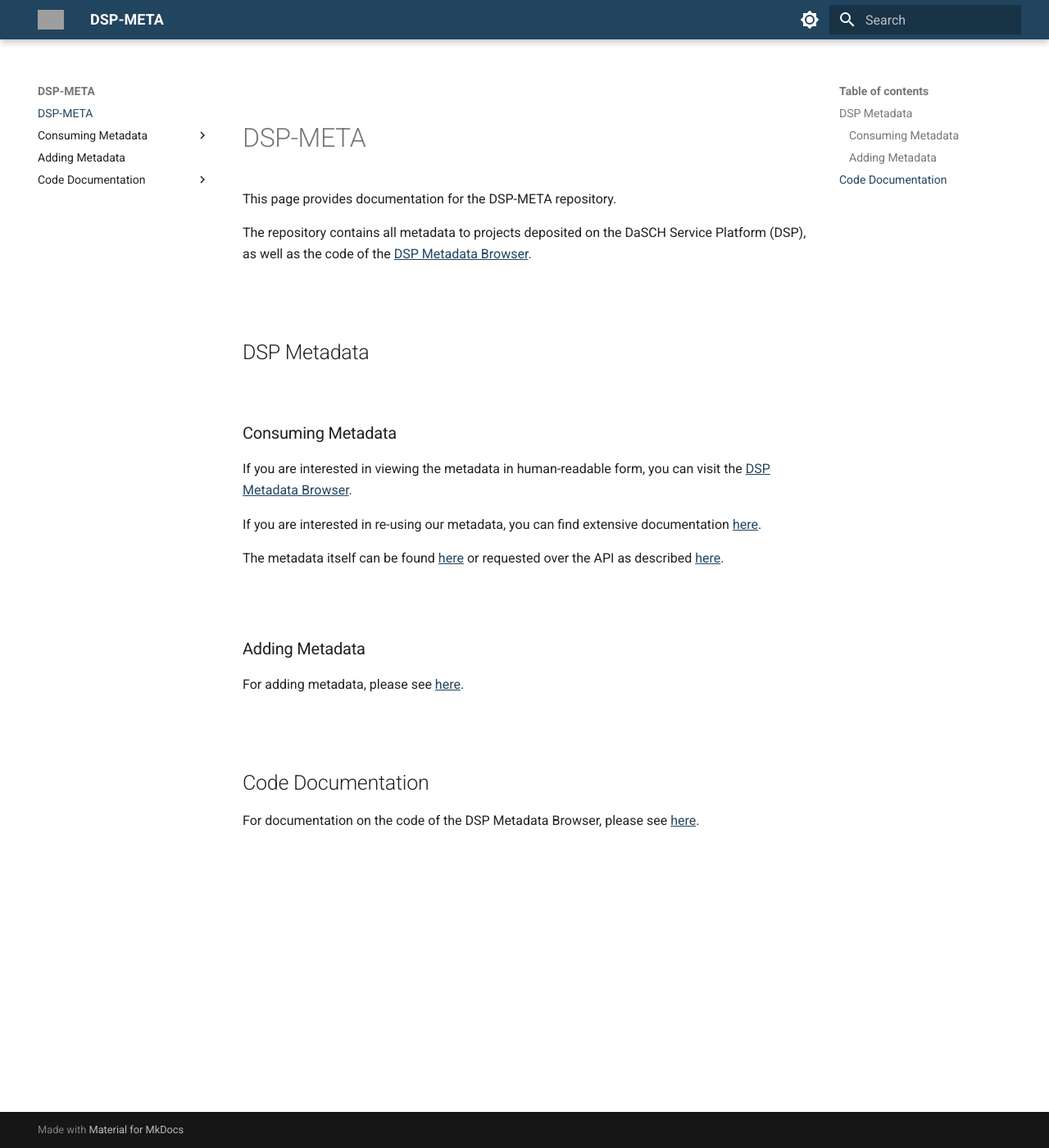
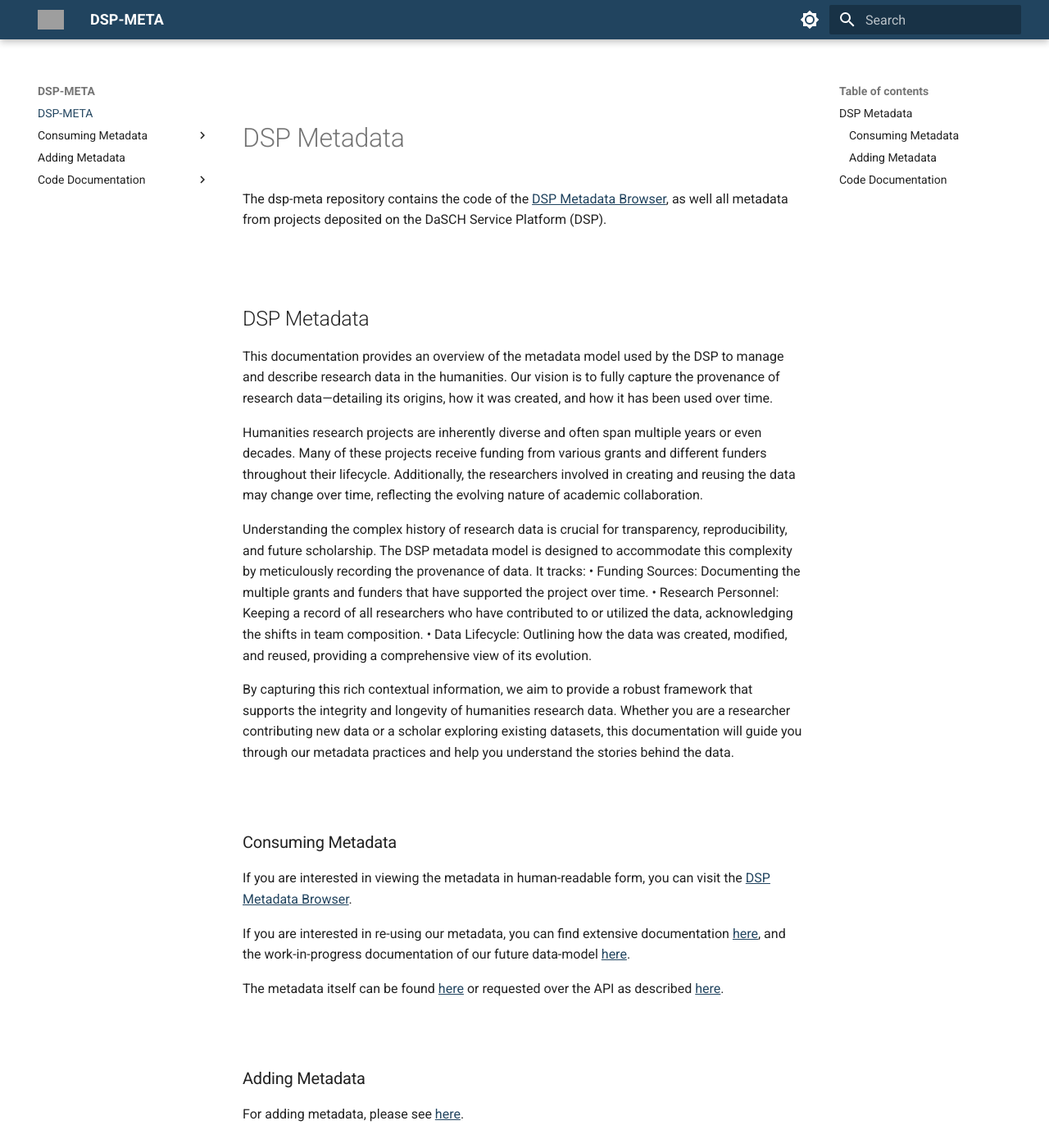
Before and after one commit to dasch-swiss/dsp-meta, an MkDocs documentation site: the page built from docs/index.md, in a window 1280 px wide and 1400 px high. Shown: the whole window at 82% size. Built offline with MkDocs 1.6.1 and Material for MkDocs 9.7.7, drawn with Linux system fonts in a browser that asks for light colours; grey boxes are pictures that could not be loaded.

Commit message:
docs: add introductory texts

```diff
--- a/docs/index.md
+++ b/docs/index.md
@@ -1,23 +1,47 @@
-This page provides documentation for the DSP-META repository.
+# DSP Metadata
 
-The repository contains all metadata to projects deposited on the DaSCH Service Platform (DSP),
-as well as the code of the [DSP Metadata Browser](https://meta.dasch.swiss).
+The dsp-meta repository contains the code of the [DSP Metadata Browser](https://meta.dasch.swiss),
+as well all metadata from projects deposited on the DaSCH Service Platform (DSP).
 
 ## DSP Metadata
+
+This documentation provides an overview of the metadata model used by the DSP to manage and describe
+research data in the humanities. Our vision is to fully capture the provenance of research data—detailing
+its origins, how it was created, and how it has been used over time.
+
+Humanities research projects are inherently diverse and often span multiple years or even decades.
+Many of these projects receive funding from various grants and different funders throughout their lifecycle.
+Additionally, the researchers involved in creating and reusing the data may change over time, reflecting
+the evolving nature of academic collaboration.
+
+Understanding the complex history of research data is crucial for transparency, reproducibility,
+and future scholarship. The DSP metadata model is designed to accommodate this complexity by meticulously
+recording the provenance of data. It tracks:
+	•	Funding Sources: Documenting the multiple grants and funders that have supported the project over time.
+	•	Research Personnel: Keeping a record of all researchers who have contributed to or utilized the data,
+	acknowledging the shifts in team composition.
+	•	Data Lifecycle: Outlining how the data was created, modified, and reused, providing a comprehensive
+	view of its evolution.
+
+By capturing this rich contextual information, we aim to provide a robust framework that supports the integrity
+and longevity of humanities research data. Whether you are a researcher contributing new data or a scholar
+exploring existing datasets, this documentation will guide you through our metadata practices and help you
+understand the stories behind the data.
 
 ### Consuming Metadata
 
 If you are interested in viewing the metadata in human-readable form,
 you can visit the [DSP Metadata Browser](https://meta.dasch.swiss).
 
-If you are interested in re-using our metadata, you can find extensive documentation [here](data/current-datamodel.md).
+If you are interested in re-using our metadata, you can find extensive documentation [here](data/current-datamodel.md),
+and the work-in-progress documentation of our future data-model [here](data/future-datamodel.md).
 
 The metadata itself can be found [here](https://github.com/dasch-swiss/dsp-meta/tree/main/data/json)
 or requested over the API as described [here](data/api.md).
 
 ### Adding Metadata
 
-For adding metadata, please see [here](adding-metadata.md).
+For adding metadata, please see [here](data/adding-metadata.md).
 
 ## Code Documentation
 
```
Also changed, not shown: docs/data/future-datamodel.md (renamed from docs/data/provisional-datamodel.md, +16 -1 lines), docs/data/adding-metadata.md (renamed from docs/adding-metadata.md).
